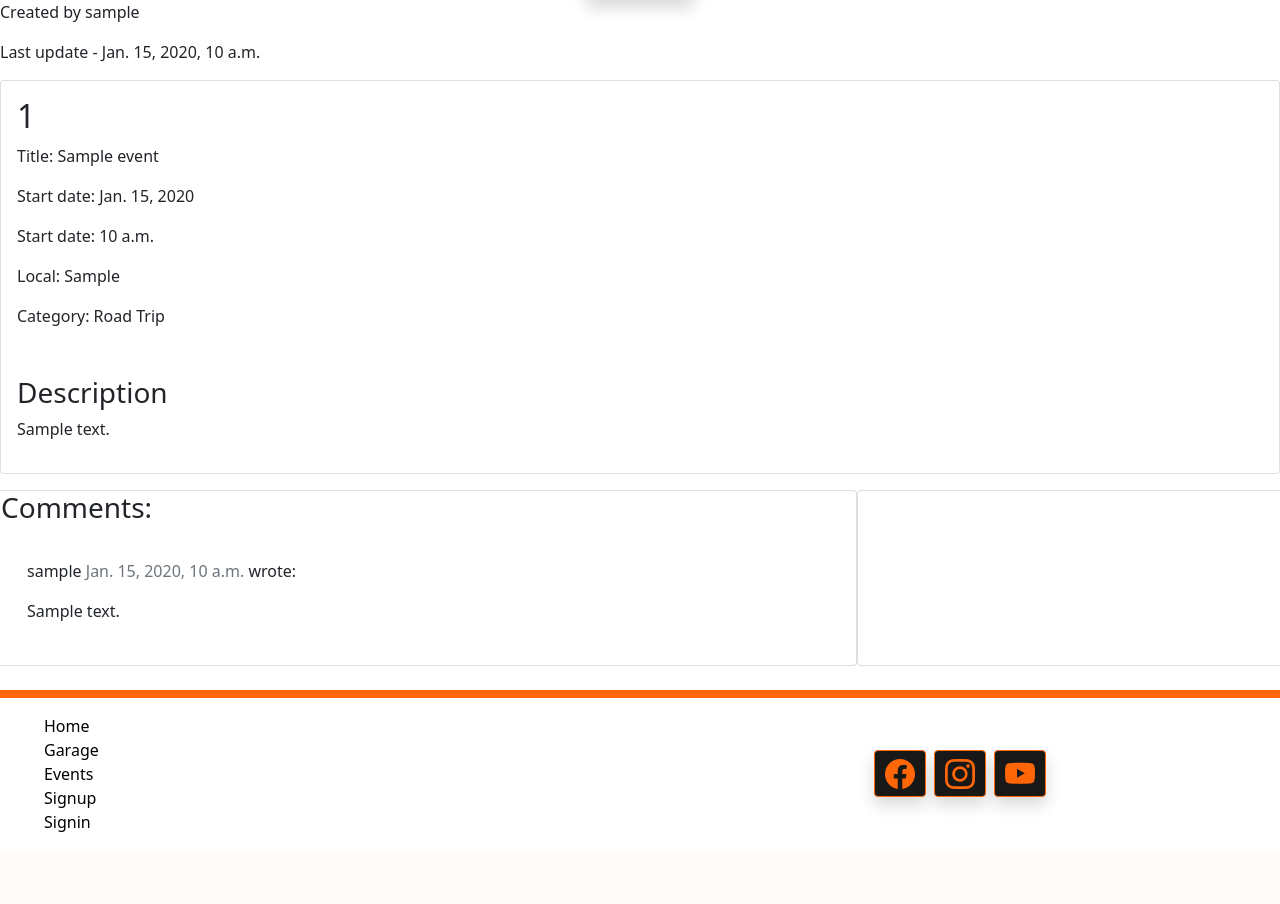
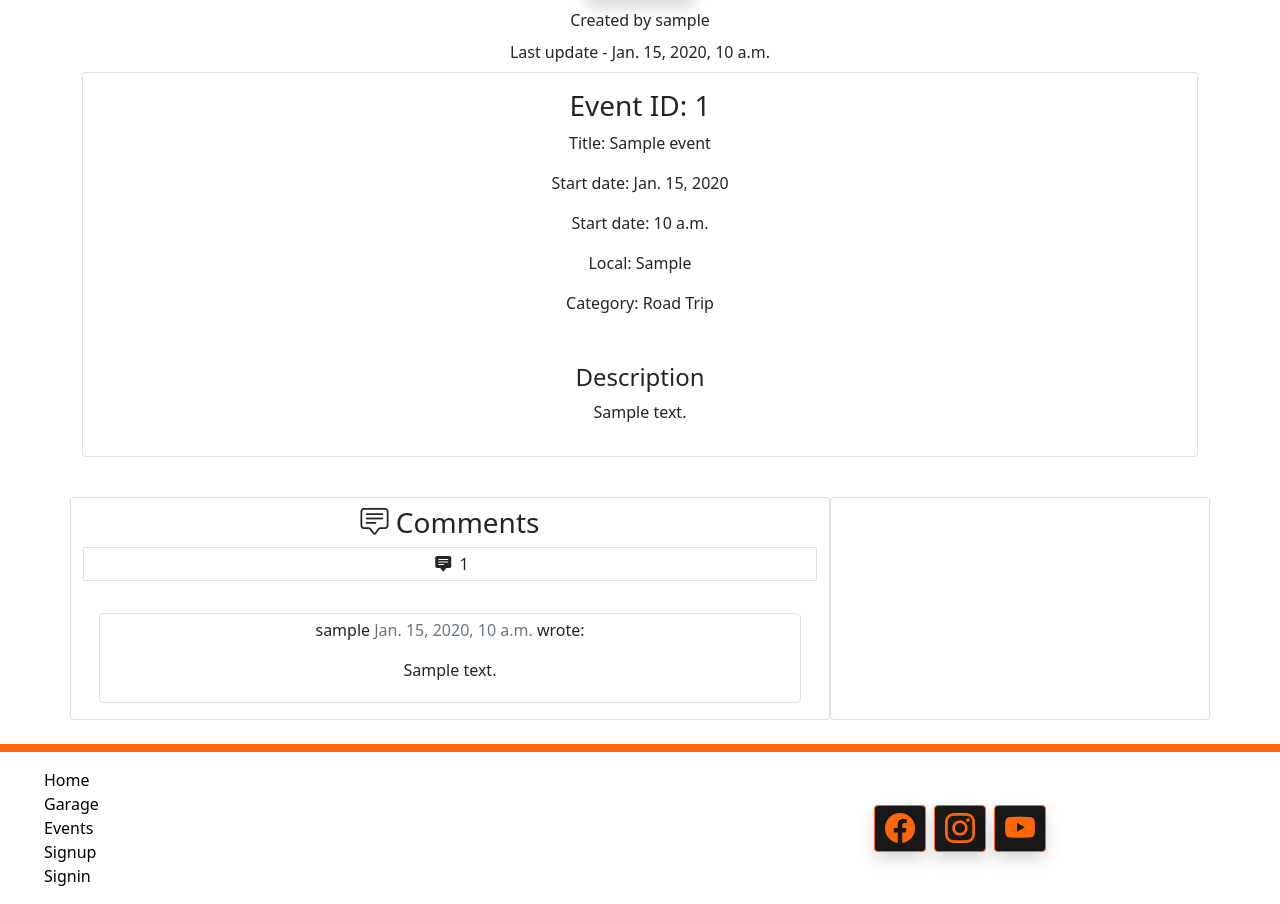
Before and after one commit to guisgrande/fourth-project-ci, a Django app: a page that uses templates/events/event_details.html in a window 1280 px wide. Shown: the part 150-1054 px from the top of the page. Before the commit the page ends 982 px from the top, so only its background shows below. Run offline with Django 3.2, Linux system fonts and the light colour scheme; tables that the repository leaves empty hold one stand-in row (values such as "Sample post"); some libraries are stand-ins or nearby versions.

Commit message:
Add style to event details and comment section

```diff
--- a/templates/events/event_details.html
+++ b/templates/events/event_details.html
@@ -49,15 +49,16 @@
 </div>
 
 <!-- Event post intro -->
-<div>
-    <p>Created by {{ event.username }}</p>
-    <p>Last update - {{ event.updated_on}}</p>
+<div class="container text-center">
+    <p class="m-2">Created by {{ event.username }}</p>
+    <p class="m-2">Last update - {{ event.updated_on}}</p>
 </div>
 
 <!-- Event post details  -->
-<div class="card mb-6">
+<div class="container text-center">
+    <div class="card mb-4">
         <div class="card-body">
-        <h2>{{ event.event_id }}</h2>
+            <h3>Event ID: {{ event.event_id }}</h3>
             <p>Title: {{ event.event_title}}</p>
             <p>Start date: {{ event.start_date }}</p>
             <p>Start date: {{ event.start_time }}</p>
@@ -65,19 +66,26 @@
             <p>Category: {{ event.category }}</p>
         </div>
         <div class="card-body">
-        <h3>Description</h3>
+            <h4>Description</h4>
             <p>{{ event.description }}</p>
+        </div>
     </div>
 </div>
 
 <!-- Comments section -->
+<div class="container text-center">
     <div class="row">
         <div class="col-md-8 card mb-4  mt-3 ">
-        <h3>Comments:</h3>
+            <h3 class="m-2"><i class="bi bi-chat-square-text"></i> Comments</h3>
+            <div>
+                {% with event_comments.count as total_comments %}
+                    <p class="border p-1"><i class="bi bi-chat-square-text-fill p-1"></i> {{ total_comments }} </p>
+                {% endwith %}
+            </div>
             <div class="card-body">
                 <!-- For loop to iterate through each comment in comments -->
                 {% for comment in event_comments %}
-            <div class="comments" style="padding: 10px;">
+                <div class="comments border rounded p-1">
                     <p class="font-weight-bold">
                         {{ comment.name }}
                         <span class=" text-muted font-weight-normal">
@@ -90,7 +98,7 @@
                 {% endfor %}
             </div>
         </div>
-    <div class="col-md-4 card mb-4  mt-3 ">
+        <div class="col-md-4 card mb-4 mt-3">
             <div class="card-body">
                 {% if commented %}
                 <div class="alert alert-success" role="alert">
@@ -98,13 +106,12 @@
                 </div>
                 {% else %}
                 {% if user.is_authenticated %}
-
                 <h3>Leave a comment:</h3>
                 <p>Posting as: {{ user.username }}</p>
-            <form method="post" style="margin-top: 1.3em;">
+                <form method="post" class="mb-2" style="margin-top: 1.3em;">
                     {{ comment_form | crispy }}
                     {% csrf_token %}
-                <button type="submit" class="btn btn-signup btn-lg">Submit</button>
+                    <button type="submit" class="btn btn-one mt-2" style="font-size: 14px;">Submit</button>
                 </form>
                 {% endif %}
                 {% endif %}
```
Lines whose indentation alone changed are shown as unchanged.
